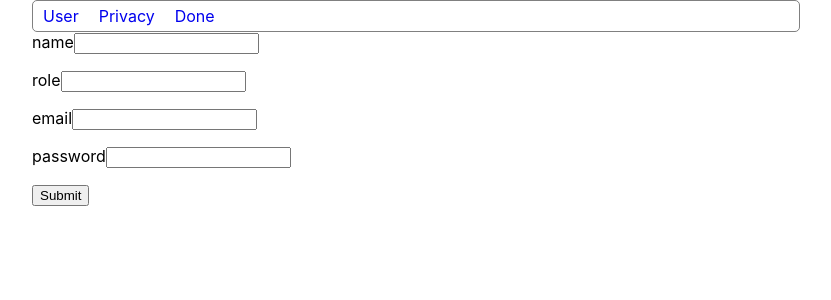
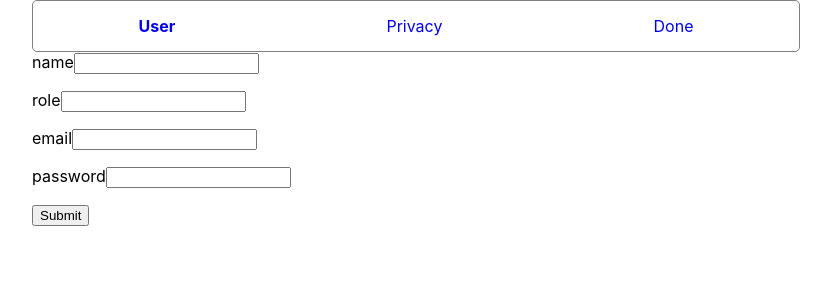
Before and after one commit to Yagogc/tray-test, a React (Create React App) app: page /user in a window 1280 px wide. Shown: the top 300 px of the page, without its empty margins (224-1055 px from the left). Built offline with nearby package versions, Linux system fonts and the light colour scheme.

Commit message:
Update Nav styles

```diff
--- a/package.json
+++ b/package.json
@@ -69,6 +69,7 @@
     "@types/react-dom": "16.9.8",
     "@types/react-redux": "7.1.9",
     "@types/react-router-dom": "5.1.5",
+    "@types/styled-components": "5.1.0",
     "@types/yup": "0.29.1",
     "babel-plugin-macros": "2.8.0",
     "eslint-config-airbnb": "18.1.0",
--- a/src/components/Nav/Nav.module.scss
+++ /dev/null
@@ -1,20 +0,0 @@
-.nav {
-  border: 1px solid grey;
-  border-radius: 5px;
-  display: flex;
-  overflow: hidden;
-}
-
-.nav_item {
-  text-decoration: none;
-  padding: 5px 10px;
-  border-radius: 5px;
-  &:hover {
-    text-decoration: underline;
-    background-color: lightgray;
-  }
-}
-
-.nav_item_active {
-  font-weight: bold;
-}
--- /dev/null
+++ b/src/components/Nav/Nav.styles.ts
@@ -0,0 +1,28 @@
+import styled, { css } from 'styled-components/macro'
+import { Link } from 'react-router-dom'
+
+const NavContainer = styled.nav`
+  ${() => css`
+    border: 1px solid grey;
+    border-radius: 5px;
+    display: flex;
+    overflow: hidden;
+    justify-content: center;
+  `}
+`
+const NavItem = styled(Link)`
+  ${({ isactive }: { isactive: string }) => css`
+    flex: 1 1 auto;
+    text-decoration: none;
+    text-align: center;
+    padding: 15px 25px;
+    border-radius: 5px;
+    font-weight: ${isactive === 'true' ? 'normal' : 'bold'};
+    &:hover {
+      text-decoration: underline;
+      background-color: lightgray;
+    }
+  `}
+`
+
+export { NavContainer, NavItem }
--- a/src/components/Nav/Nav.tsx
+++ b/src/components/Nav/Nav.tsx
@@ -1,25 +1,25 @@
 import React from 'react'
-import { Link, useRouteMatch } from 'react-router-dom'
+import { useRouteMatch } from 'react-router-dom'
 import routes from '../../routes'
-import styles from './Nav.module.scss'
+import { NavContainer, NavItem } from './Nav.styles'
 
 const NavLink: React.FC<{ to: string }> = ({ children, to }) => {
   let match = useRouteMatch(to)
-  console.log('match', match)
+  console.log('match', !!match)
   return (
-    <Link to={to} className={styles.nav_item}>
+    <NavItem to={to} isactive={`${!match}`}>
       {children}
-    </Link>
+    </NavItem>
   )
 }
 
 const Nav = () => {
   return (
-    <nav className={styles.nav}>
+    <NavContainer>
       <NavLink to={routes.user}>User</NavLink>
       <NavLink to={routes.privacy}>Privacy</NavLink>
       <NavLink to={routes.done}>Done</NavLink>
-    </nav>
+    </NavContainer>
   )
 }
 
```
Also changed, not shown: 1 other file (tests, documents, lock files or other folders).
